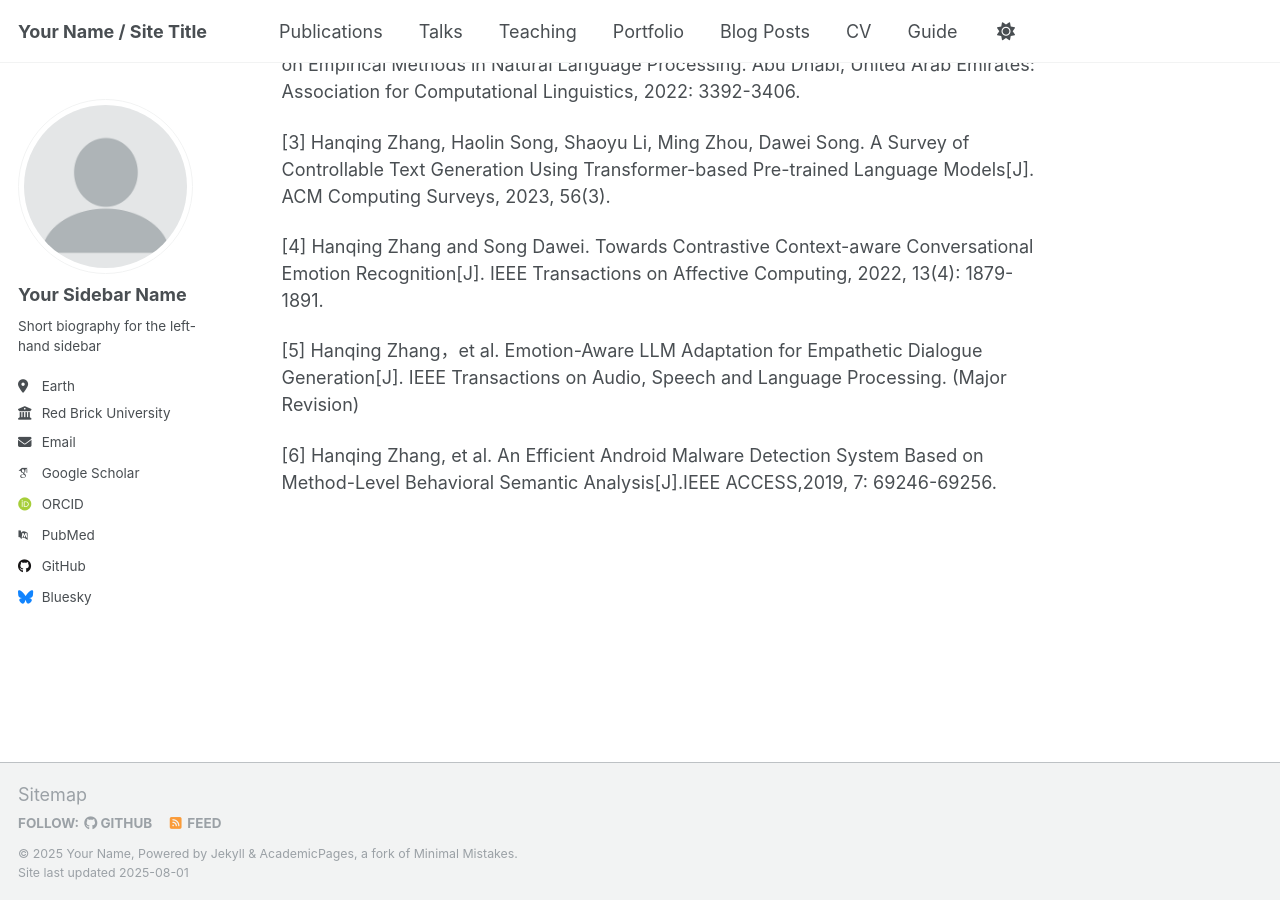
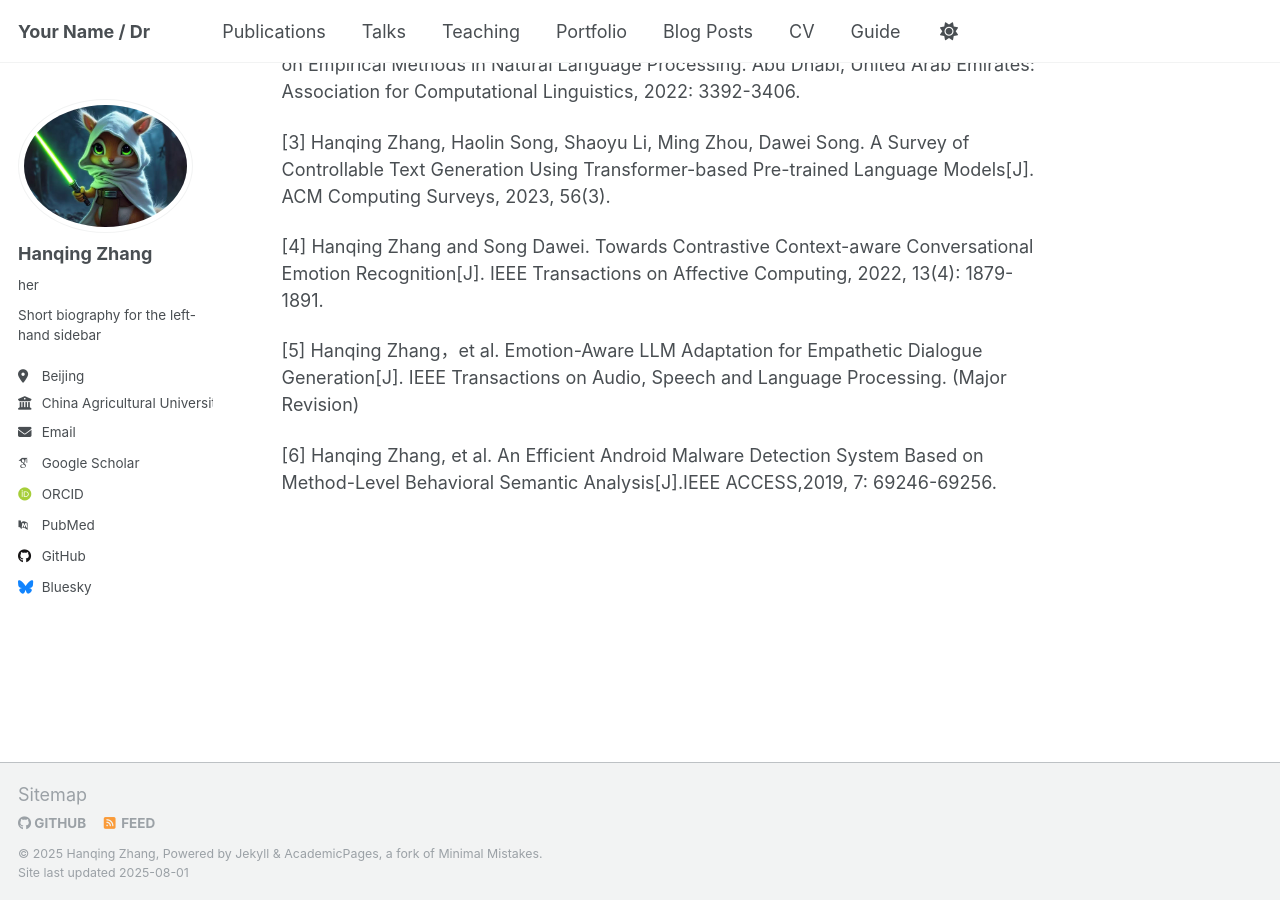
Before and after one commit to littlehacker26/hanqing.github.io, a Jekyll site: the page built from _pages/about.md, in a window 1280 px wide and 900 px high, scrolled down 640 px. Built offline with Jekyll 4.4.1, drawn with Linux system fonts in a browser that asks for light colours; some web fonts are replaced; a script that is not in the unit is left out.

Commit message:
Update _config.yml

```diff
--- a/_config.yml
+++ b/_config.yml
@@ -7,29 +7,29 @@
 # server process.
 
 # Basic Site Settings
-locale                   : "en-US"
+locale                   : "zh-China"
 site_theme               : "default"
-title                    : "Your Name / Site Title"
+title                    : "Your Name / Dr"
 title_separator          : "-"
-name                     : &name "Your Name"
+name                     : &name "Hanqing Zhang"
 description              : &description "personal description"
-url                      : https://academicpages.github.io # the base hostname & protocol for your site e.g. "https://[your GitHub username].github.io" or if you already have some other page hosted on Github then use "https://[your GitHub username].github.io/[Your Repo Name]"
+url                      : https://littlehacker26.github.io/hanqing.github.io # the base hostname & protocol for your site e.g. "https://[your GitHub username].github.io" or if you already have some other page hosted on Github then use "https://[your GitHub username].github.io/[Your Repo Name]"
 baseurl                  : "" # the subpath of your site, e.g. "/blog"
-repository               : "academicpages/academicpages.github.io"
+repository               : "littlehacker26.github.io/hanqing.github.io"
 
 # Site Author - The following control what appear as part of the author content on the side bar.
 #               If a field is blank the icon and link will not appear, otherwise it will be shown.
 #               Additional customization can be done by editing /_includes/author-profile.html
 author:
   # Biographic information
-  avatar           : "profile.png"
-  name             : "Your Sidebar Name"
-  pronouns         : # example: "she/her"
+  avatar           : "profile.jpg"
+  name             : "Hanqing Zhang"
+  pronouns         :  "her"
   bio              : "Short biography for the left-hand sidebar"
-  location         : "Earth"
-  employer         : "Red Brick University"
+  location         : "Beijing"
+  employer         : "China Agricultural University"
   uri              : # URL
-  email            : "none@example.org"
+  email            : "zhanghanqing.fly@gmail.com"
 
   # Academic websites
   academia         : # URL
```
